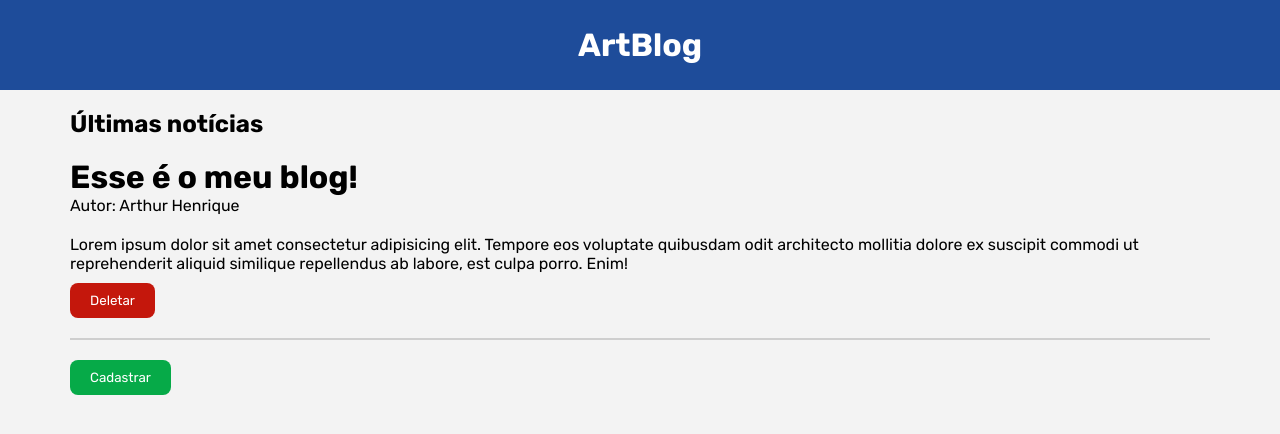
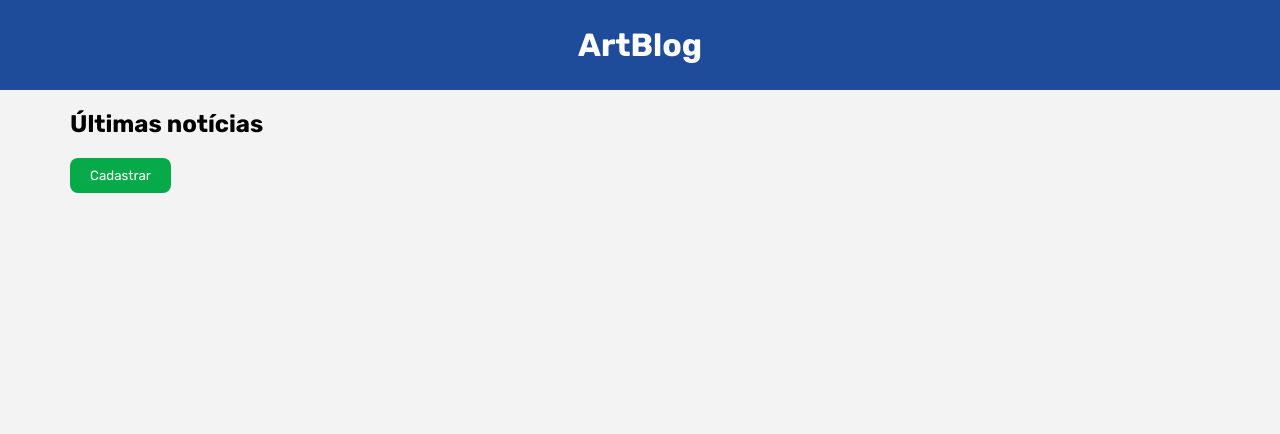
Before and after one commit to arthurhenriqueti/blog-crud, a React (Vite) app: page / in a window 1280 px wide. Shown: the top 434 px of the page. Built offline with nearby package versions, Linux system fonts and the light colour scheme.

Commit message:
corrections

```diff
--- a/src/components/ListNotices.jsx
+++ b/src/components/ListNotices.jsx
@@ -11,6 +11,7 @@ const ListNotices = (props) => {
                     <button
                         className="ListNotices-btn-delete"
                         onClick={() => {
+                            // Utilizando a function passada como props
                             props.fcDelNotice(props.index);
                         }}
                     >
--- a/src/pages/Home.jsx
+++ b/src/pages/Home.jsx
@@ -8,13 +8,7 @@ const Home = () => {
     const [author, setAuthor] = useState("");
     const [body, setBody] = useState("");
 
-    const [notices, setNotices] = useState([
-        {
-            title: "Esse é o meu blog!",
-            author: "Arthur Henrique",
-            body: "Lorem ipsum dolor sit amet consectetur adipisicing elit. Tempore eos voluptate quibusdam odit architecto mollitia dolore ex suscipit commodi ut reprehenderit aliquid similique repellendus ab labore, est culpa porro. Enim!",
-        },
-    ]);
+    const [notices, setNotices] = useState([]);
 
     const showForm = () => {
         const element = document.getElementsByClassName("home-form")[0];
@@ -74,6 +68,7 @@ const Home = () => {
                                     <ListNotices
                                         items={element}
                                         index={index}
+                                        // Passando a function como props
                                         fcDelNotice={() => {
                                             delNotice(index);
                                         }}
```
